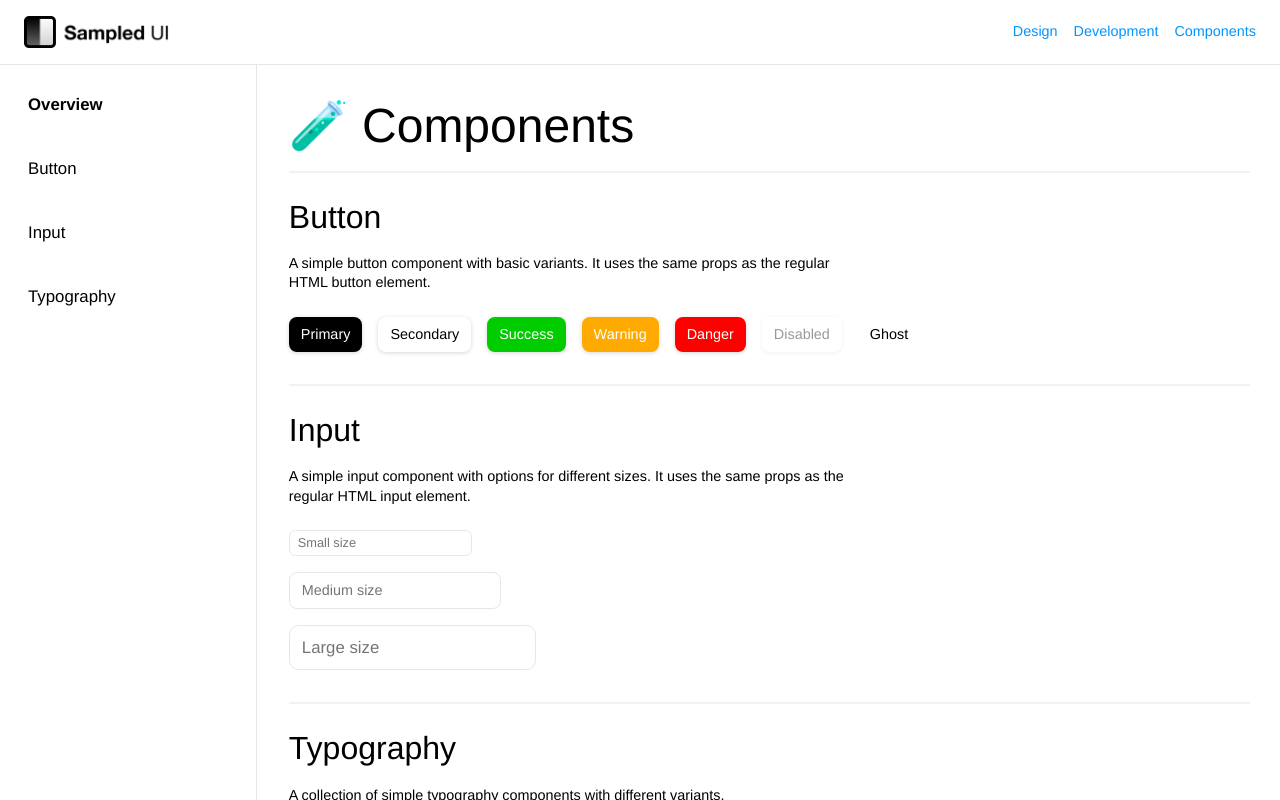
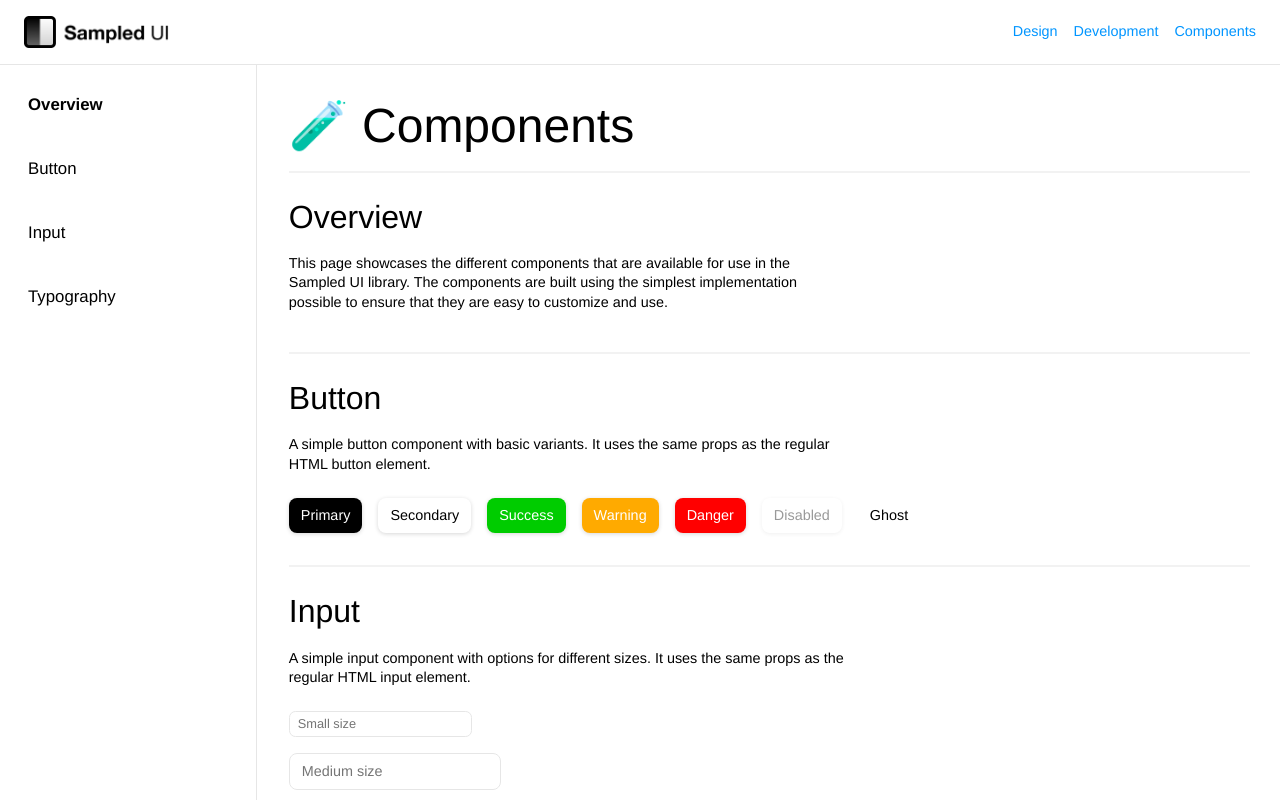
Before and after one commit to sampled-ui/base, a React (Vite) app: page /components in a window 1280 px wide. Built offline with nearby package versions, Linux system fonts and the light colour scheme.

Commit message:
feat: add overview section

```diff
--- a/src/pages/Components/index.tsx
+++ b/src/pages/Components/index.tsx
@@ -35,7 +35,7 @@ export const ComponentsPage: React.FC = () => {
     {
       key: "overview",
       title: "Overview",
-      onClick: () => navigate("/components"),
+      onClick: () => navigate("/components#overview"),
     },
     {
       key: "button",
@@ -63,6 +63,14 @@ export const ComponentsPage: React.FC = () => {
             <Heading level={1}>🧪 Components</Heading>
             <Divider style={{ marginBottom: "initial" }} />
           </Flex>
+          <Section title="Overview" id="overview" divided>
+            <Paragraph>
+              This page showcases the different components that are available
+              for use in the Sampled UI library. The components are built using
+              the simplest implementation possible to ensure that they are easy
+              to customize and use.
+            </Paragraph>
+          </Section>
           <Section title="Button" id="button" divided>
             <Paragraph>
               A simple button component with basic variants. It uses the same
```
